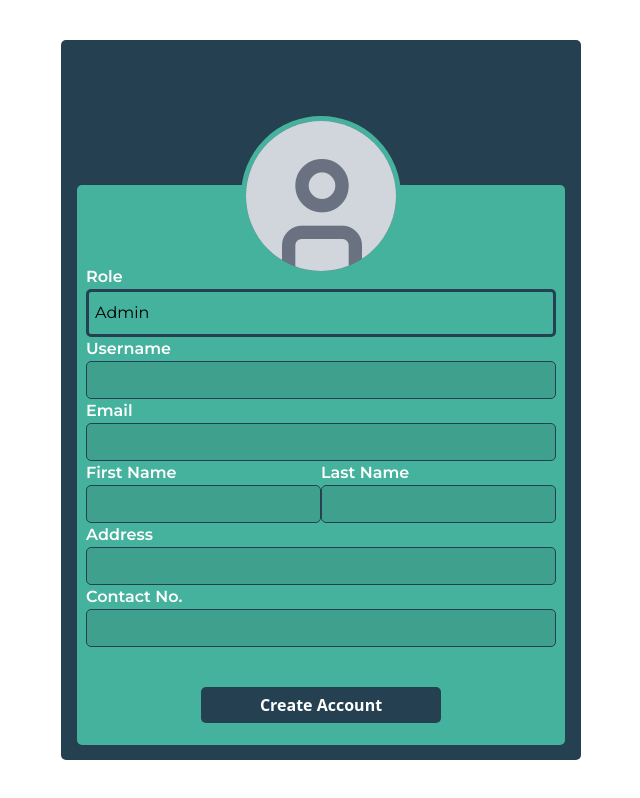
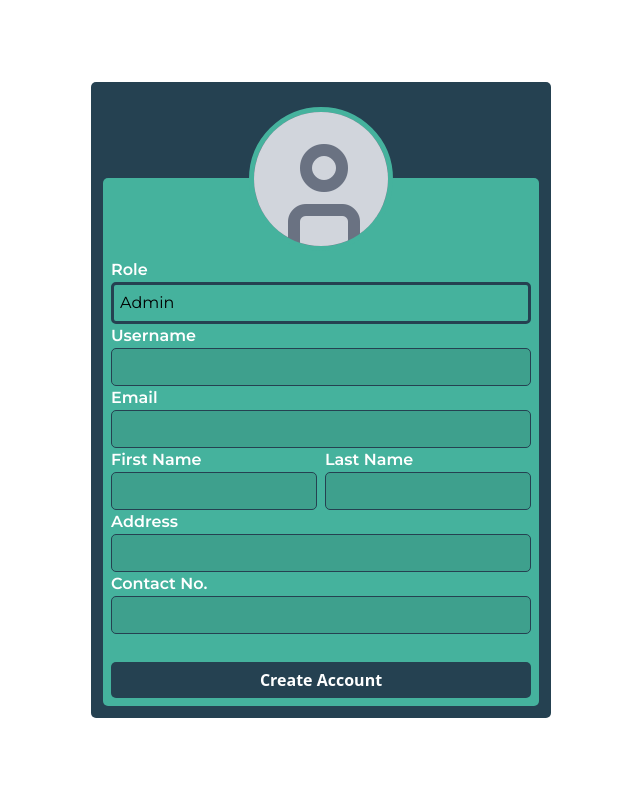
Before and after one commit to Parum-Lucis/csswengS16chai, a React (Vite) app: page /ProfileCreation in a window 1280 px wide. Shown: the whole page, without its empty margins (319-959 px from the left). Built offline with nearby package versions, Linux system fonts and the light colour scheme.

Commit message:
Profile Creation improved Scaling

```diff
--- a/src/css/styles.css
+++ b/src/css/styles.css
@@ -3,5 +3,5 @@
 @import "tailwindcss";
 
 .input-text {
-  @apply font-[Montserrat] text-white border-solid border-1 border-[#254151] bg-[#3EA08D] rounded-[5px] p-1.5;
+  @apply w-full font-[Montserrat] text-white border-solid border border-[#254151] bg-[#3EA08D] rounded-[5px] p-1.5;
 }
--- a/src/routes/ProfileCreation.tsx
+++ b/src/routes/ProfileCreation.tsx
@@ -37,12 +37,12 @@ function ProfileCreation() {
   };
 
   return (
-    <div className="flex items-center justify-center h-[100vh]">
-      <div className="flex items-end justify-center w-[65vh] h-[90vh] bg-[#254151] rounded-[5px] pb-[15px]">
-        <div className="overflow-hidden bg-gray-500 w-[20vh] h-[20vh] absolute top-[14.5%] border-5 border-[#45B29D] rounded-full ">
-          <i className="relative right-1 bottom-6 text-[20vh] text-gray-300 fi fi-ss-circle-user"></i>
+    <div className="flex items-center justify-center h-screen p-5">
+      <div className="relative flex items-end justify-center pl-3 pr-3 pt-24 h-auto bg-[#254151] rounded-[5px] p-3">
+        <div className="z-1 overflow-hidden bg-gray-500 w-[9rem] h-[9rem] absolute top-[4%] border-5 border-[#45B29D] rounded-full">
+          <i className="relative right-0.5 bottom-6 text-[9rem] text-gray-300 fi fi-ss-circle-user"></i>
         </div>
-        <div className="w-[61vh] h-[70vh]  bg-[#45B29D] rounded-[5px] p-[9px] pt-20">
+        <div className="flex bg-[#45B29D] rounded-[5px] p-2 pt-20">
           <form className="flex flex-col" onSubmit={submitDetails}>
             <label
               htmlFor="dropdown"
@@ -52,7 +52,7 @@ function ProfileCreation() {
             </label>
             <select
               name="dropdown"
-              className="rounded-[5px] appearance-none p-1.5 dark:text-white h-12 font-[Montserrat] border-solid border-3 border-[#254151]"
+              className="rounded-[5px] appearance-none p-1.5 dark:text-white font-[Montserrat] border-solid border-3 border-[#254151]"
             >
               <option value="Admin">Admin</option>
               <option value="Volunteer">Volunteer</option>
@@ -83,8 +83,8 @@ function ProfileCreation() {
               type="email"
               className="input-text"
             />
-            <div className="flex flex-row justify-between">
-              <div className="flex flex-col w-61">
+            <div className="flex flex-row justify-between gap-2">
+              <div className="flex flex-col">
                 <label
                   htmlFor="fName"
                   className="text-white flex flex-col font-[Montserrat] font-semibold"
@@ -98,7 +98,7 @@ function ProfileCreation() {
                   className="input-text"
                 />
               </div>
-              <div className="flex flex-col w-61">
+              <div className="flex flex-col">
                 <label
                   htmlFor="lName"
                   className="text-white font-[Montserrat] font-semibold"
@@ -134,7 +134,7 @@ function ProfileCreation() {
             <input id="cNum" name="cNum" type="number" className="input-text" />
             <button
               type="submit"
-              className="bg-[#254151] text-white mt-10 p-1.5 rounded-[5px] w-60 m-auto font-semibold"
+              className=" bg-[#254151] text-white mt-7 p-1.5 rounded-[5px] font-semibold"
             >
               {" "}
               Create Account{" "}
```
